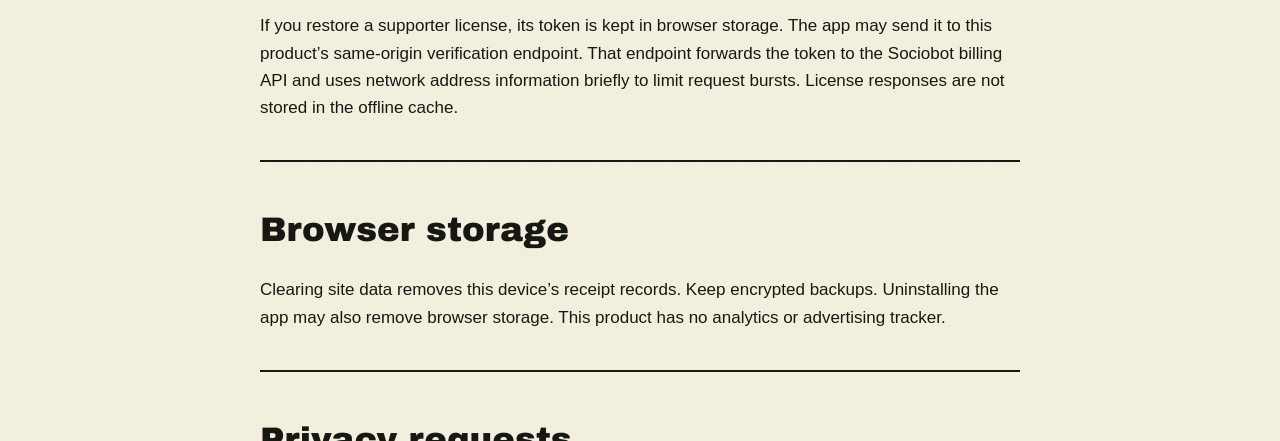
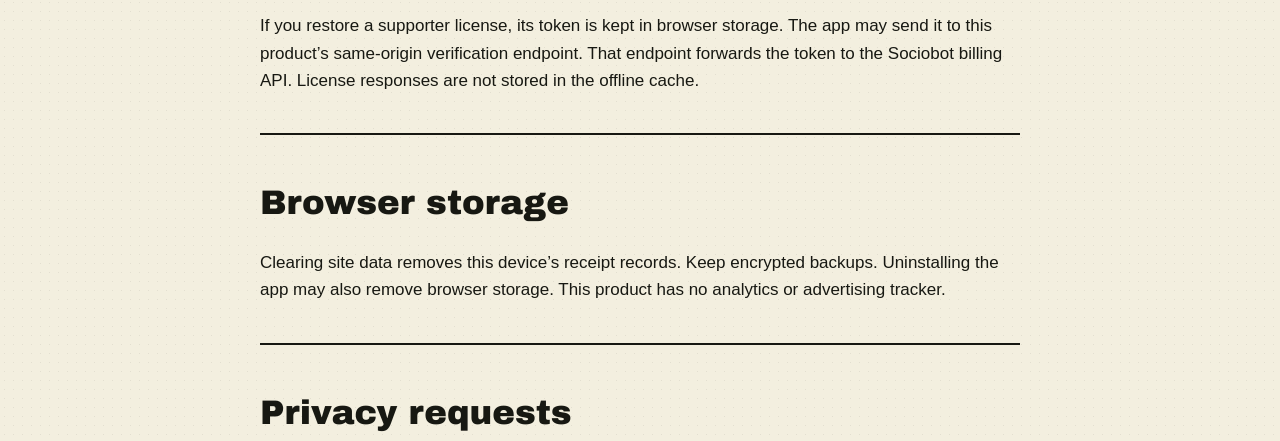
Before and after one commit to B-Divyesh/sf-receipt-tax-packet, a website: page public/privacy/index.html in a window 1280 px wide. Shown: the part 659-1100 px from the top of the page. Drawn offline with Linux system fonts and the light colour scheme.

```diff
--- a/public/privacy/index.html
+++ b/public/privacy/index.html
@@ -18,7 +18,7 @@
       <h1>Privacy</h1>
       <p><strong>Effective 6 September 2026.</strong> Receipt Packet stores receipt records in your browser.</p>
       <section><h2>Your receipt records</h2><p>Receipt images, amounts, dates, categories, and notes are encrypted in your browser using your passphrase. Receipt Packet does not upload, inspect, sell, or sync these records. Exports are made on your device and go only where you save or send them.</p></section>
-      <section><h2>Licenses</h2><p>If you restore a supporter license, its token is kept in browser storage. The app may send it to this product’s same-origin verification endpoint. That endpoint forwards the token to the Sociobot billing API and uses network address information briefly to limit request bursts. License responses are not stored in the offline cache.</p></section>
+      <section><h2>Licenses</h2><p>If you restore a supporter license, its token is kept in browser storage. The app may send it to this product’s same-origin verification endpoint. That endpoint forwards the token to the Sociobot billing API. License responses are not stored in the offline cache.</p></section>
       <section><h2>Browser storage</h2><p>Clearing site data removes this device’s receipt records. Keep encrypted backups. Uninstalling the app may also remove browser storage. This product has no analytics or advertising tracker.</p></section>
       <section><h2>Privacy requests</h2><p>Email <a href="mailto:privacy@sociobot.in">privacy@sociobot.in</a>.</p></section>
     </main>
```
Also changed, not shown: README.md.
